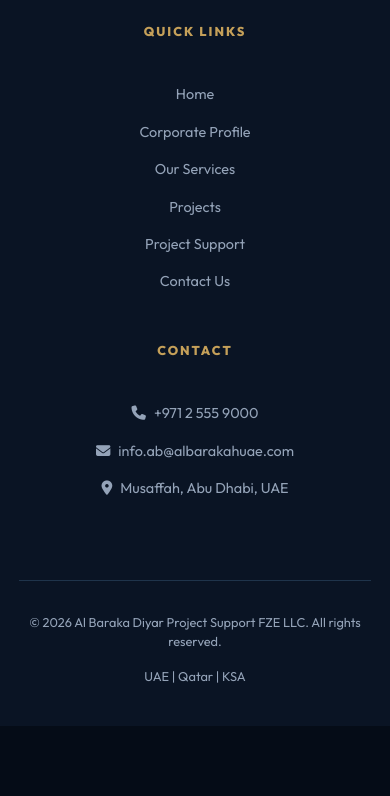
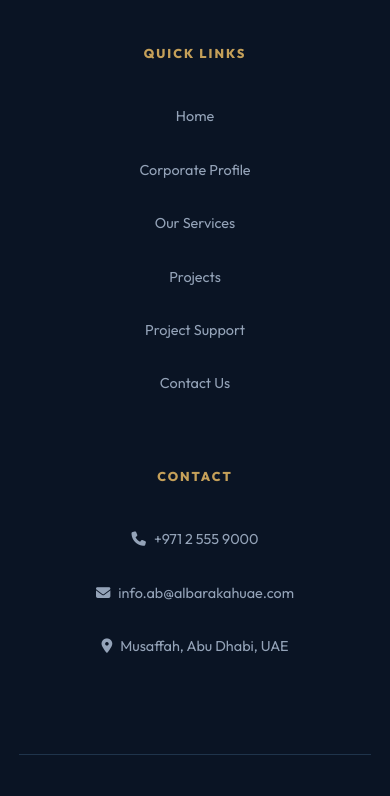
Before and after one commit to ibmdigitech/AL-BARAKA1, a plain HTML site: page contact.html in a window 390 px wide. Shown: the part 4192-4988 px from the top of the page. Before the commit the page ends 4918 px from the top, so only its background shows below. Drawn offline with Linux system fonts and the light colour scheme.

Commit message:
Ultra-aggressive footer centering for mobile and fixed index.html structure

```diff
--- a/mobile.css
+++ b/mobile.css
@@ -22,9 +22,27 @@
     }
 
     /* Footer grid stack */
-    .footer-grid {
+    .footer-grid,
+    footer .grid,
+    footer .container > div.grid {
         grid-template-columns: 1fr !important;
         gap: 3rem !important;
+        text-align: center !important;
+        display: flex !important;
+        flex-direction: column !important;
+        align-items: center !important;
+    }
+
+    footer .grid > div,
+    footer div[style*="grid-column: span 1.5;"],
+    footer .container > div.grid > div {
+        display: flex !important;
+        flex-direction: column !important;
+        align-items: center !important;
+        text-align: center !important;
+        grid-column: span 1 !important;
+        width: 100% !important;
+        margin-bottom: 2rem !important;
     }
 
     /* Premium card grid override (contact form on index.html) */
@@ -104,52 +122,90 @@
         padding: 1.5rem !important;
     }
 
-    /* Footer */
-    .footer-grid,
-    footer .grid {
-        grid-template-columns: 1fr !important;
-        gap: 3rem !important;
+    /* Footer Centering Ultra-Aggressive */
+    footer, footer .container {
         text-align: center !important;
     }
 
-    footer .grid > div {
+    footer .grid, .footer-grid {
+        display: flex !important;
+        flex-direction: column !important;
+        align-items: center !important;
+        justify-content: center !important;
+        text-align: center !important;
+        gap: 3.5rem !important;
+    }
+
+    footer .grid > div, .footer-grid > div {
+        width: 100% !important;
         display: flex !important;
         flex-direction: column !important;
         align-items: center !important;
         text-align: center !important;
+        margin-bottom: 0 !important;
     }
 
     footer .logo-container {
-        margin-left: auto !important;
-        margin-right: auto !important;
+        display: inline-block !important;
+        margin: 0 auto 2rem !important;
+        float: none !important;
+    }
+
+    footer h4, footer h5, footer p, footer li, footer a {
+        text-align: center !important;
+        width: 100% !important;
+        display: block !important;
     }
 
     footer ul {
+        display: flex !important;
+        flex-direction: column !important;
+        align-items: center !important;
         justify-content: center !important;
-        justify-items: center !important;
-        text-align: center !important;
         padding: 0 !important;
+        margin: 0 auto !important;
+        list-style: none !important;
+        width: 100% !important;
     }
 
     footer ul li {
         text-align: center !important;
+        margin-bottom: 1rem !important;
+        width: 100% !important;
+    }
+
+    footer ul li a {
+        display: inline-block !important;
+        width: auto !important;
     }
 
     footer .social-links,
-    footer div[style*="display: flex; gap: 15px;"] {
+    footer div[style*="display: flex; gap: 15px;"],
+    footer div[style*="display: flex; gap: 20px;"] {
+        display: flex !important;
         justify-content: center !important;
-        margin-left: auto !important;
-        margin-right: auto !important;
+        align-items: center !important;
+        margin: 2rem auto !important;
+        width: 100% !important;
+        gap: 20px !important;
+    }
+
+    footer div[style*="display: flex; gap: 15px;"] a,
+    footer div[style*="display: flex; gap: 20px;"] a {
+        display: inline-block !important;
+        width: auto !important;
     }
 
     .footer-bottom {
         flex-direction: column !important;
-        gap: 1rem !important;
+        gap: 1.5rem !important;
         text-align: center !important;
+        margin-top: 3rem !important;
+        padding-top: 3rem !important;
     }
 
     footer {
-        padding: 60px 0 40px !important;
+        padding: 80px 0 50px !important;
     }
 
     /* Stat badges */
```
Also changed, not shown: index.html (+2 -0 lines).
